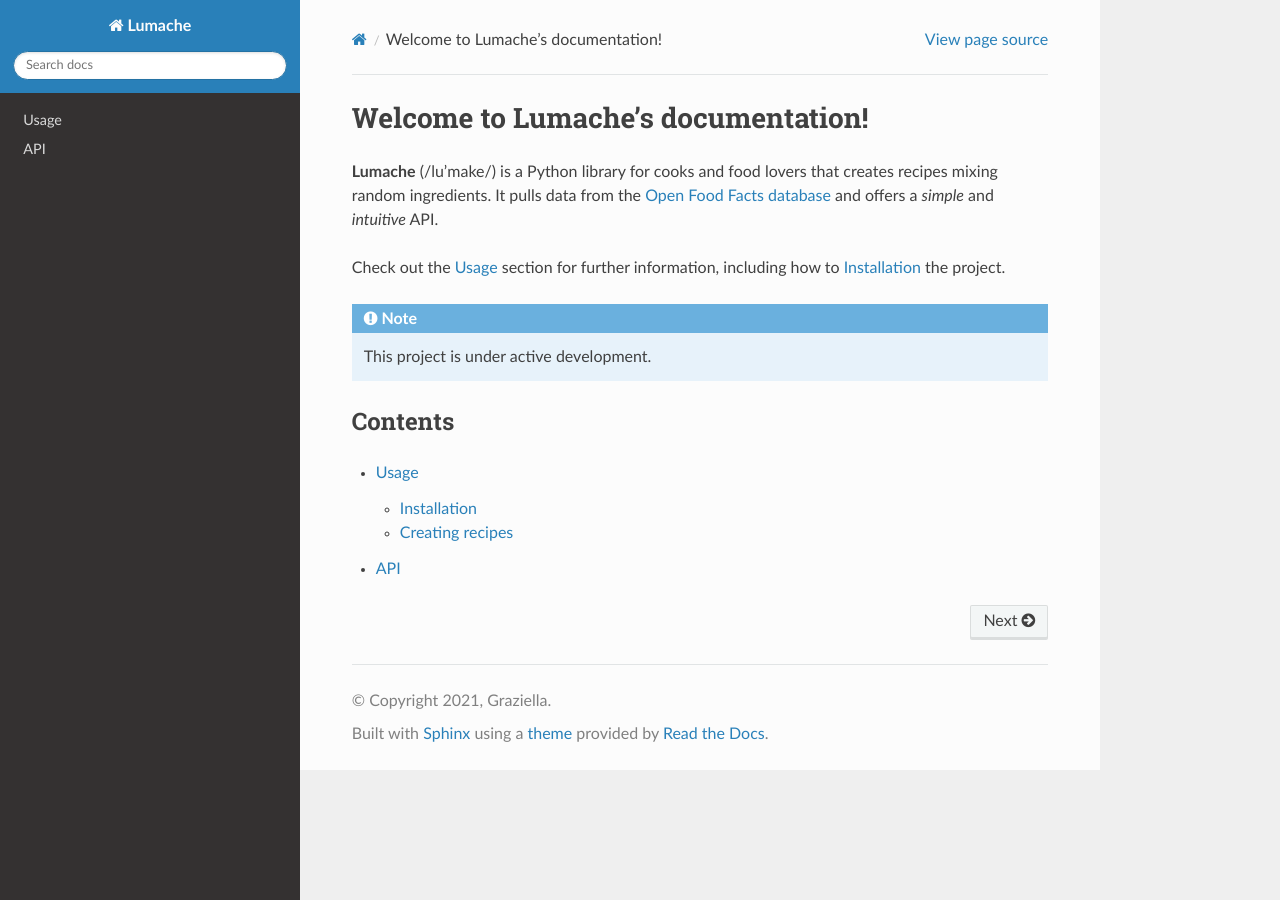
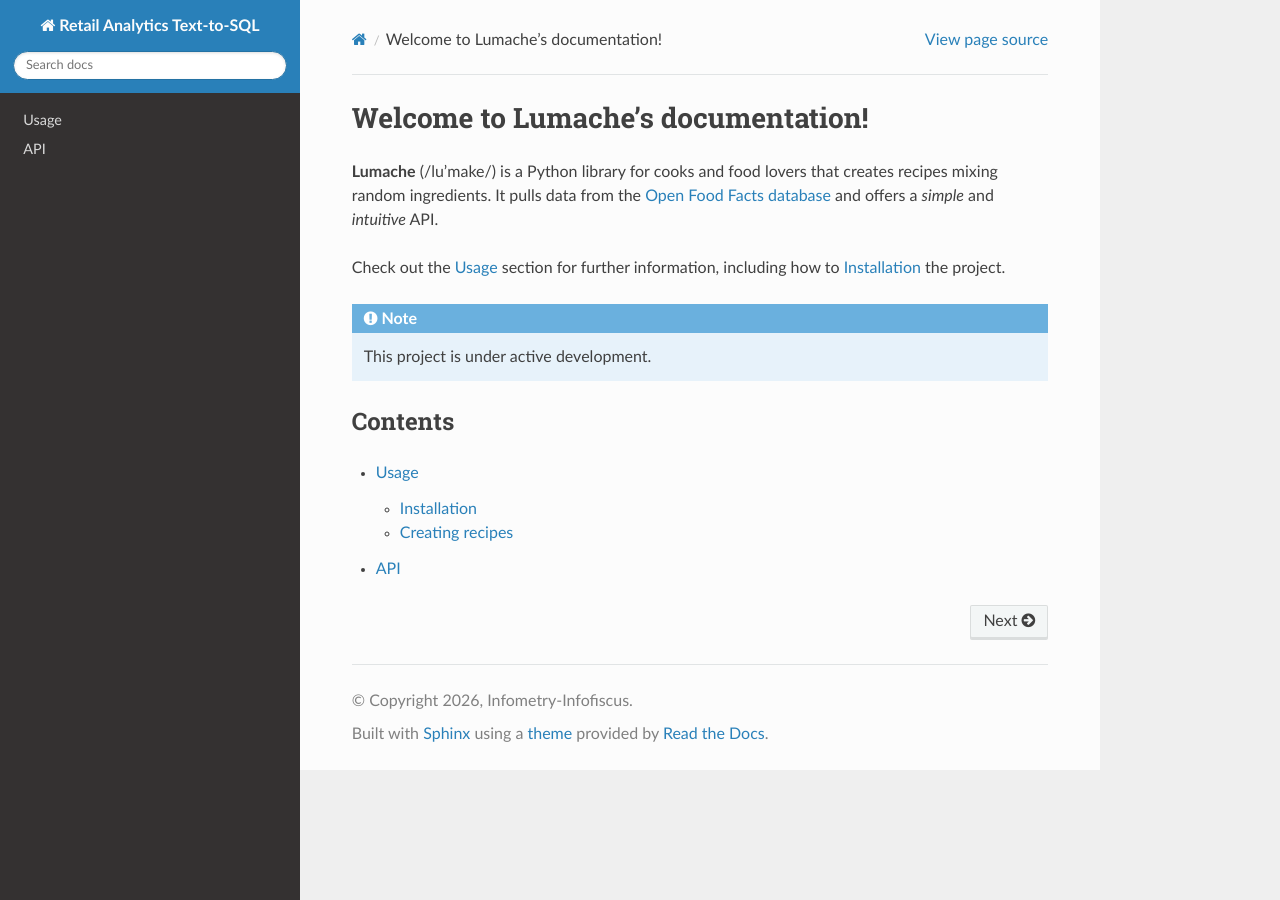
Before and after one commit to Infometry-Infofiscus/retail-analytics-questions-docs, a Sphinx documentation site: the page built from docs/source/index.rst, in a window 1280 px wide. Built offline with Sphinx 7.4.7 and the Read the Docs theme 3.1.0, drawn with Linux system fonts in a browser that asks for light colours; part of the change alters nothing that is shown.

Commit message:
Update Sphinx configuration for Retail Analytics project

```diff
--- a/docs/source/conf.py
+++ b/docs/source/conf.py
@@ -1,35 +1,21 @@
-# Configuration file for the Sphinx documentation builder.
-
-# -- Project information
-
-project = 'Lumache'
-copyright = '2021, Graziella'
-author = 'Graziella'
-
-release = '0.1'
-version = '0.1.0'
-
-# -- General configuration
+project = "Retail Analytics Text-to-SQL"
+copyright = "2026, Infometry-Infofiscus"
+author = "Infometry-Infofiscus"
+release = "0.1.0"
 
 extensions = [
-    'sphinx.ext.duration',
-    'sphinx.ext.doctest',
-    'sphinx.ext.autodoc',
-    'sphinx.ext.autosummary',
-    'sphinx.ext.intersphinx',
+    "sphinx.ext.autodoc",
+    "sphinx.ext.napoleon",
+    "myst_parser",
 ]
 
-intersphinx_mapping = {
-    'python': ('https://docs.python.org/3/', None),
-    'sphinx': ('https://www.sphinx-doc.org/en/master/', None),
+templates_path = ["_templates"]
+exclude_patterns = ["_build", "Thumbs.db", ".DS_Store"]
+
+html_theme = "sphinx_rtd_theme"
+html_static_path = ["_static"]
+
+source_suffix = {
+    ".rst": "restructuredtext",
+    ".md": "markdown",
 }
-intersphinx_disabled_domains = ['std']
-
-templates_path = ['_templates']
-
-# -- Options for HTML output
-
-html_theme = 'sphinx_rtd_theme'
-
-# -- Options for EPUB output
-epub_show_urls = 'footnote'
```
